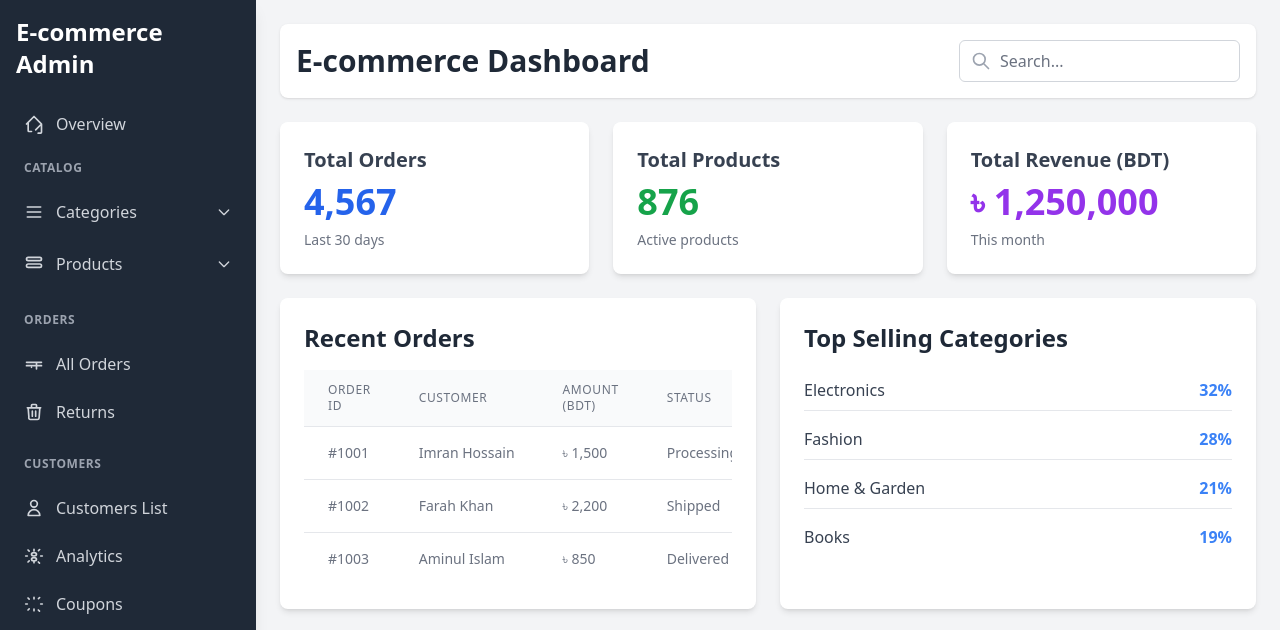
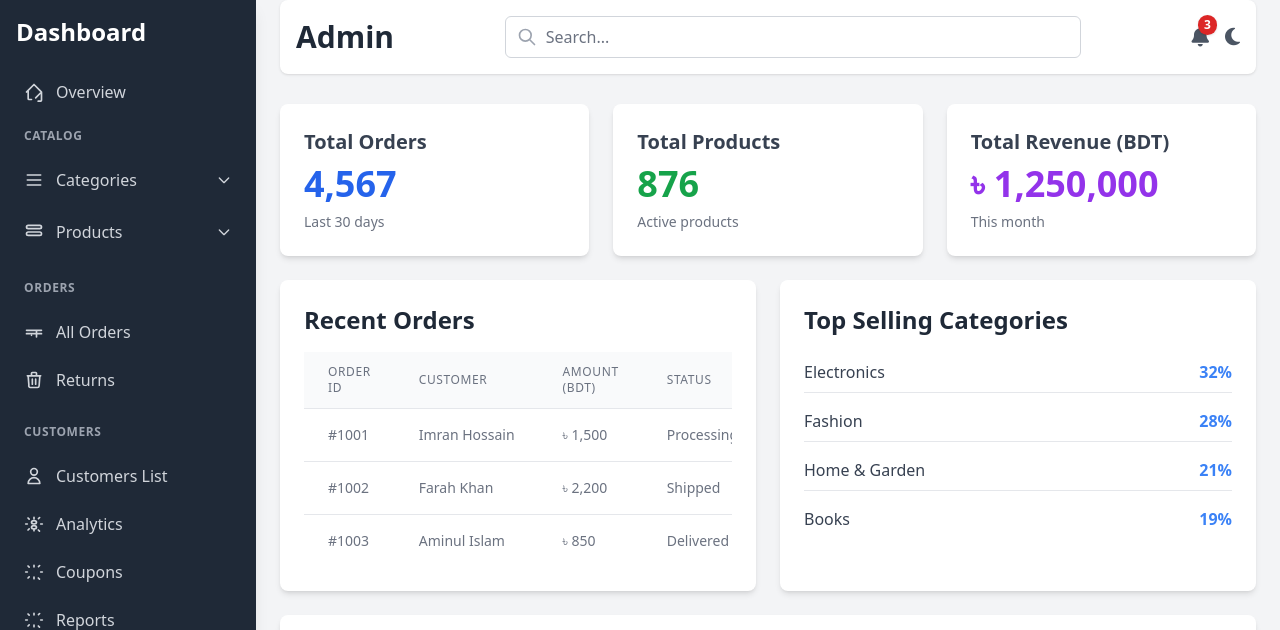
Before and after one commit to tutuldev/easyfashion, a Laravel app: page /dashboard in a window 1280 px wide. Shown: the top 630 px of the page. Run offline with Laravel 12, Linux system fonts and the light colour scheme; a user stored in the database is signed in; data comes from the database, SQL or seed files in the repository; style sheets or scripts are compiled from the project's sources.

Commit message:
update dashboard design, make navbar fixed

```diff
--- a/resources/views/backend/layouts/asidebar.blade.php
+++ b/resources/views/backend/layouts/asidebar.blade.php
@@ -1,6 +1,6 @@
     <aside id="sidebar" class="w-64 bg-gray-800 text-white p-4 flex flex-col fixed inset-y-0 left-0 z-50 shadow-lg sidebar-transition transform -translate-x-full lg:translate-x-0 overflow-y-auto">
             <div class="flex justify-between items-center mb-6">
-                <div class="text-2xl font-semibold">E-commerce Admin</div>
+                <div class="text-2xl font-semibold">Dashboard</div>
                 <button id="closeSidebarBtn" class="lg:hidden text-gray-400 hover:text-white focus:outline-none">
                     <svg class="w-6 h-6" fill="none" stroke="currentColor" viewBox="0 0 24 24" xmlns="http://www.w3.org/2000/svg"><path stroke-linecap="round" stroke-linejoin="round" stroke-width="2" d="M6 18L18 6M6 6l12 12"></path></svg>
                 </button>
@@ -9,7 +9,7 @@
             <nav class="flex-grow">
                 <ul>
                     <li class="mb-2">
-                        <a href="#" class="flex items-center p-2 text-gray-300 hover:bg-gray-700 rounded-md transition duration-200">
+                        <a href="/" class="flex items-center p-2 text-gray-300 hover:bg-gray-700 rounded-md transition duration-200">
                             <svg class="w-5 h-5 mr-3" fill="none" stroke="currentColor" viewBox="0 0 24 24" xmlns="http://www.w3.org/2000/svg"><path stroke-linecap="round" stroke-linejoin="round" stroke-width="2" d="M3 12l2-2m0 0l7-7 7 7M5 10v10a1 1 0 001 1h3m10-11l2 2m0 0l-7 7m7-7v10a1 1 0 01-1 1h-3"></path></svg>
                             Overview
                         </a>
--- a/resources/views/backend/layouts/main.blade.php
+++ b/resources/views/backend/layouts/main.blade.php
@@ -1,17 +1,73 @@
  <main class="flex-grow p-6 lg:ml-64 overflow-y-auto">
-            <div class="lg:hidden flex justify-start mb-6">
+            {{-- <div class="lg:hidden flex justify-start mb-6">
                 <button id="menuButton" class="p-2 text-gray-800 bg-white rounded-md shadow-md focus:outline-none focus:ring-2 focus:ring-blue-500">
                     <svg class="w-6 h-6" fill="none" stroke="currentColor" viewBox="0 0 24 24" xmlns="http://www.w3.org/2000/svg"><path stroke-linecap="round" stroke-linejoin="round" stroke-width="2" d="M4 6h16M4 12h16M4 18h16"></path></svg>
                 </button>
-            </div>
+            </div> --}}
 
-            <header class="bg-white shadow p-4 rounded-lg mb-6 flex items-center justify-between">
-                <h1 class="text-3xl font-bold text-gray-800">E-commerce Dashboard</h1>
-                <div class="relative">
-                    <input type="text" placeholder="Search..." class="p-2 pl-10 rounded-md border border-gray-300 focus:outline-none focus:ring-2 focus:ring-blue-500">
-                    <svg class="absolute left-3 top-1/2 transform -translate-y-1/2 w-5 h-5 text-gray-400" fill="none" stroke="currentColor" viewBox="0 0 24 24" xmlns="http://www.w3.org/2000/svg"><path stroke-linecap="round" stroke-linejoin="round" stroke-width="2" d="M21 21l-6-6m2-5a7 7 0 11-14 0 7 7 0 0114 0z"></path></svg>
-                </div>
-            </header>
+
+<header class="mb-20">
+  <div class="fixed top-0 left-6 right-6 lg:left-[280px] bg-white shadow p-4 rounded-lg flex items-center justify-between ">
+
+    <!-- Logo / Title -->
+    <h1 class="text-2xl md:text-3xl font-bold text-gray-800 lg:block hidden">Admin</h1>
+
+    <!-- Mobile menu button -->
+    <div class="lg:hidden flex justify-start">
+      <button id="menuButton" class="p-2 text-gray-800 bg-white rounded-md shadow-md focus:outline-none focus:ring-2 focus:ring-blue-500">
+        <svg class="w-6 h-6" fill="none" stroke="currentColor" viewBox="0 0 24 24" xmlns="http://www.w3.org/2000/svg">
+          <path stroke-linecap="round" stroke-linejoin="round" stroke-width="2" d="M4 6h16M4 12h16M4 18h16" />
+        </svg>
+      </button>
+    </div>
+
+    <!-- Center: Search Bar -->
+    <div class="flex items-center space-x-4 w-full max-w-xl mx-6">
+      <div class="relative w-full">
+        <input
+          type="text"
+          placeholder="Search..."
+          class="w-full pl-10 pr-4 py-2 rounded-md border border-gray-300 focus:outline-none focus:ring-2 focus:ring-blue-500"
+        />
+        <svg
+          class="absolute left-3 top-1/2 transform -translate-y-1/2 w-5 h-5 text-gray-400"
+          fill="none"
+          stroke="currentColor"
+          viewBox="0 0 24 24"
+          xmlns="http://www.w3.org/2000/svg"
+        >
+          <path
+            stroke-linecap="round"
+            stroke-linejoin="round"
+            stroke-width="2"
+            d="M21 21l-6-6m2-5a7 7 0 11-14 0 7 7 0 0114 0z"
+          />
+        </svg>
+      </div>
+    </div>
+
+    <!-- Right side icons -->
+    <div class="flex items-center space-x-4">
+    <!-- Notification -->
+    <button class="relative text-gray-600 hover:text-blue-600 text-xl focus:outline-none">
+        <i class="fas fa-bell"></i>
+        <span
+            class="absolute -top-2 -right-2 bg-red-600 text-white text-xs font-semibold px-1.5 py-0.5 rounded-full shadow">
+            3
+        </span>
+    </button>
+
+
+      <!-- Dark mode toggle -->
+      <button class="text-gray-600 hover:text-yellow-500 text-xl focus:outline-none">
+        <i class="fas fa-moon"></i>
+      </button>
+    </div>
+
+  </div>
+</header>
+
+
 
             <div class="grid grid-cols-1 md:grid-cols-2 lg:grid-cols-3 gap-6 mb-6">
                 <div class="bg-white p-6 rounded-lg shadow-md">
--- a/resources/views/dashboard.blade.php
+++ b/resources/views/dashboard.blade.php
@@ -3,5 +3,5 @@
 @section('title', 'Dashboard')
 @section('content')
 
-
+{{-- <div class="text-"></div> --}}
 @endsection
```
